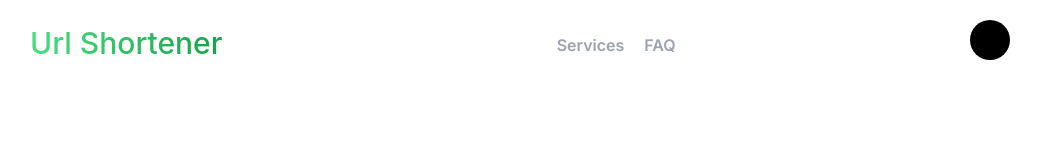
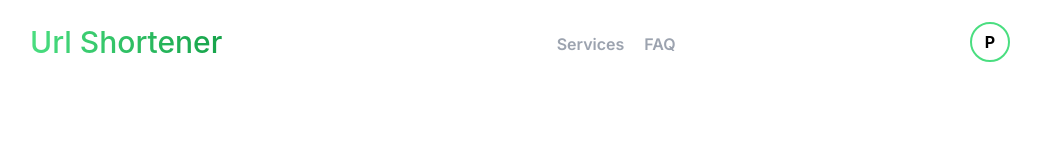
Before and after one commit to alex28042/url-shortener, a Next.js app: page / in a window 1280 px wide. Shown: the top 160 px of the page, without its empty margins (122-1163 px from the left). Built offline with nearby package versions, Linux system fonts and the light colour scheme.

Commit message:
added styles to profile

```diff
--- a/src/components/Header/Header.jsx
+++ b/src/components/Header/Header.jsx
@@ -57,11 +57,23 @@ function Header() {
           <div className="relative">
             <button
               onClick={() => setProfileOpen(!profileOpen)}
-              className="h-10 w-10 rounded-full bg-black"
-            ></button>
+              className="h-10 w-10 rounded-full bg-white items-center justify-center border-2 border-green-400"
+            >
+              <p className="font-bold">P</p>
+            </button>
             {profileOpen && (
-              <div className="bg-black absolute h-20 w-20 rounded-lg">
-
+              <div className="bg-white cursor-default mt-2 text-black font-semibold flex border-green-400 border-2 items-start flex-col justy-between absolute h-20 w-28 rounded-lg">
+                <p className="ml-1  text-gray-400 transition duration-500 ease-in-out hover:text-black font-semibold tr04">
+                  Account
+                </p>
+                <div className="w-full h-[1px] bg-green-400" />
+                <p className="ml-1  text-gray-400 transition duration-500 ease-in-out hover:text-black font-semibold tr04">
+                  Logout
+                </p>
+                <div className="w-full h-[1px] bg-green-400" />
+                <p className="ml-1  text-gray-400 transition duration-500 ease-in-out hover:text-black font-semibold tr04">
+                  Urls
+                </p>
               </div>
             )}
           </div>
```
